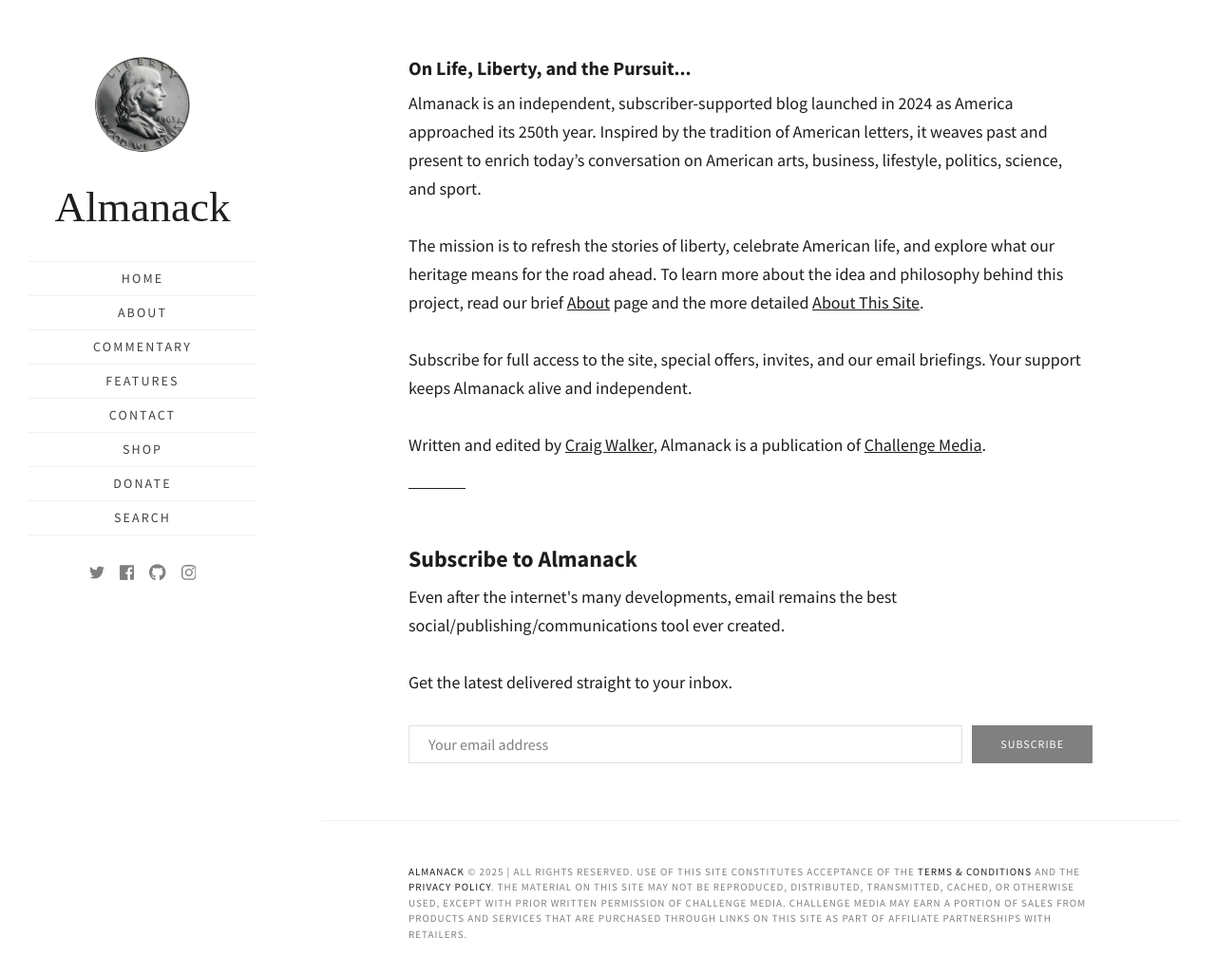
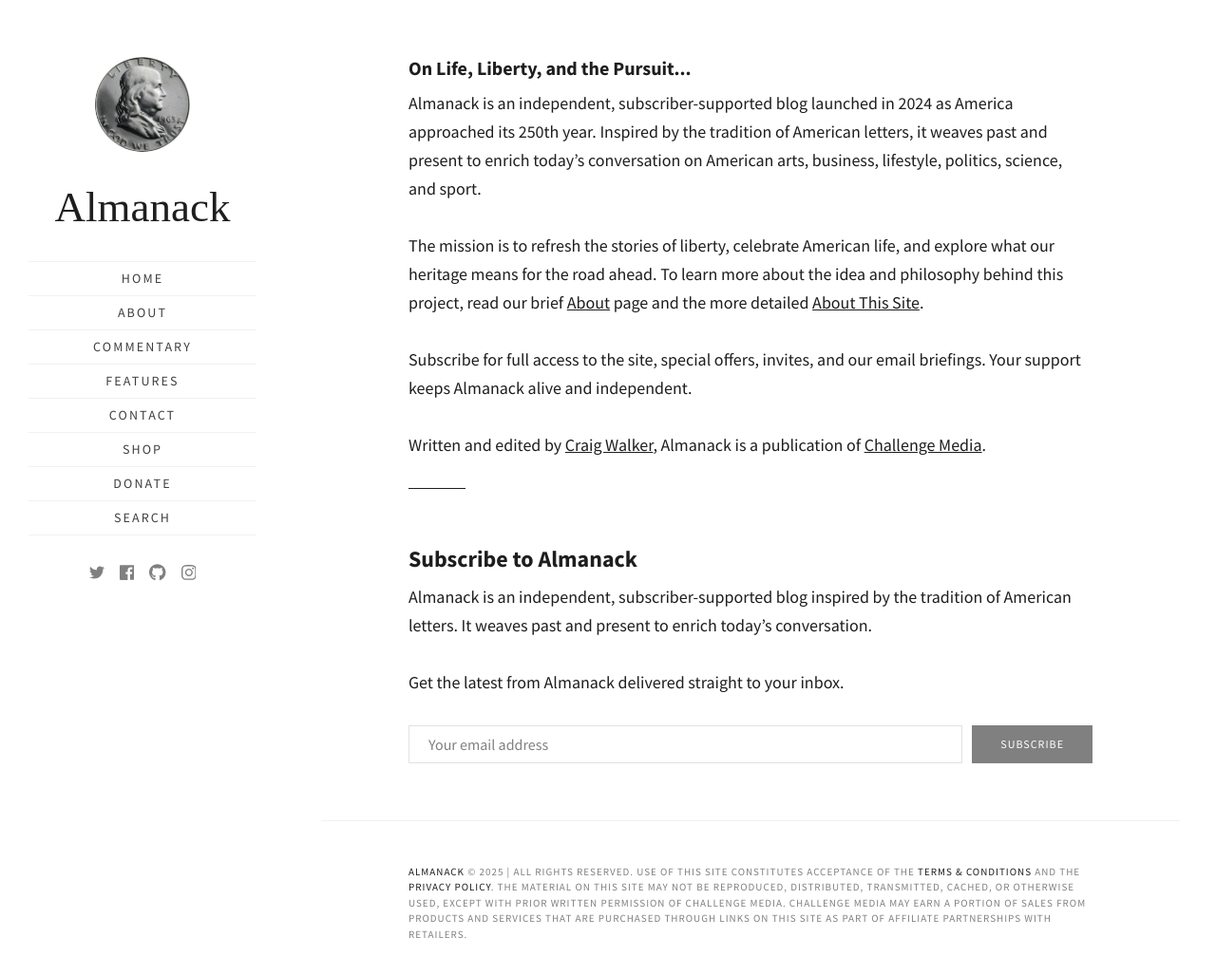
Before and after one commit to walkercraig/almanack, a Jekyll site: the page built from index.html, in a window 1280 px wide and 1052 px high. Shown: the top 1027 px of the window at 95% size. Built offline with Jekyll 4.4.1, drawn with Linux system fonts in a browser that asks for light colours; some web fonts are replaced; the list of posts is cut into pages by our own code.

Commit message:
Update newsletter-box.html

```diff
--- a/_includes/newsletter-box.html
+++ b/_includes/newsletter-box.html
@@ -1,6 +1,6 @@
 <section class="newsletter-box inner">
     <h2 class="newsletter-box-title">Subscribe to {{ site.name }}</h2>
-    <p>Even after the internet's many developments, email remains the best social/publishing/communications tool ever created.<br><br/>Get the latest delivered straight to your inbox.</p>
+    <p>Almanack is an independent, subscriber-supported blog inspired by the tradition of American letters. It weaves past and present to enrich today’s conversation.<br><br/>Get the latest from Almanack delivered straight to your inbox.</p>
     <!-- Begin MailChimp Signup Form -->
     <div id="mc_embed_signup">
         <form action="{{ site.mailchimp_url }}" method="post" id="mc-embedded-subscribe-form" name="mc-embedded-subscribe-form"
```
